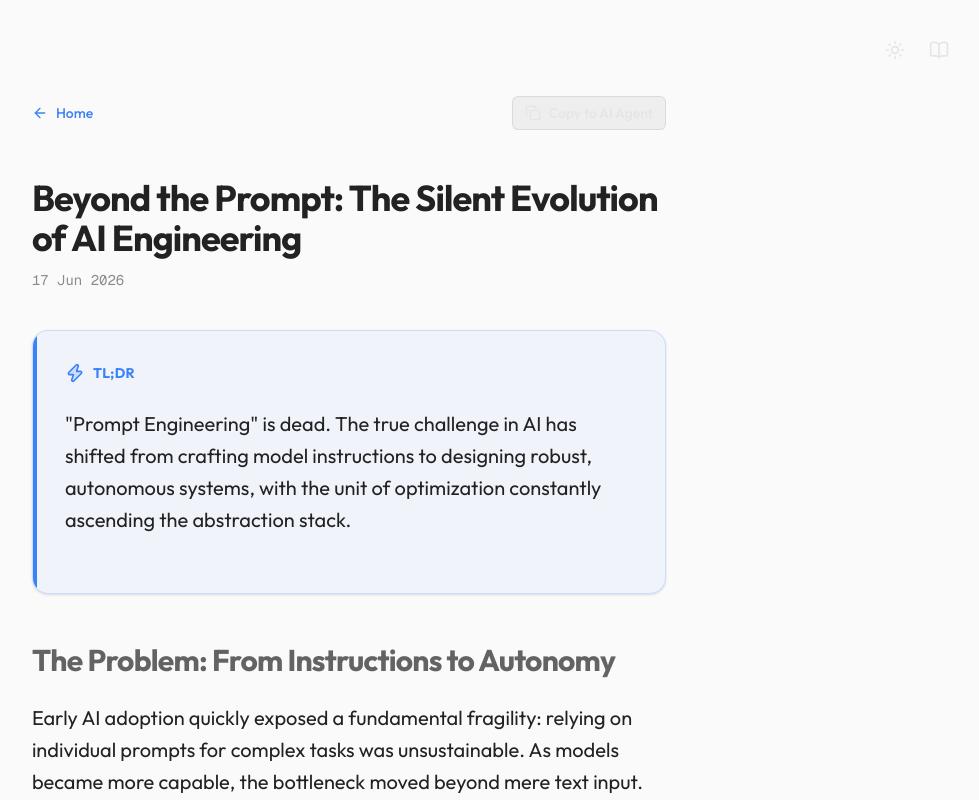
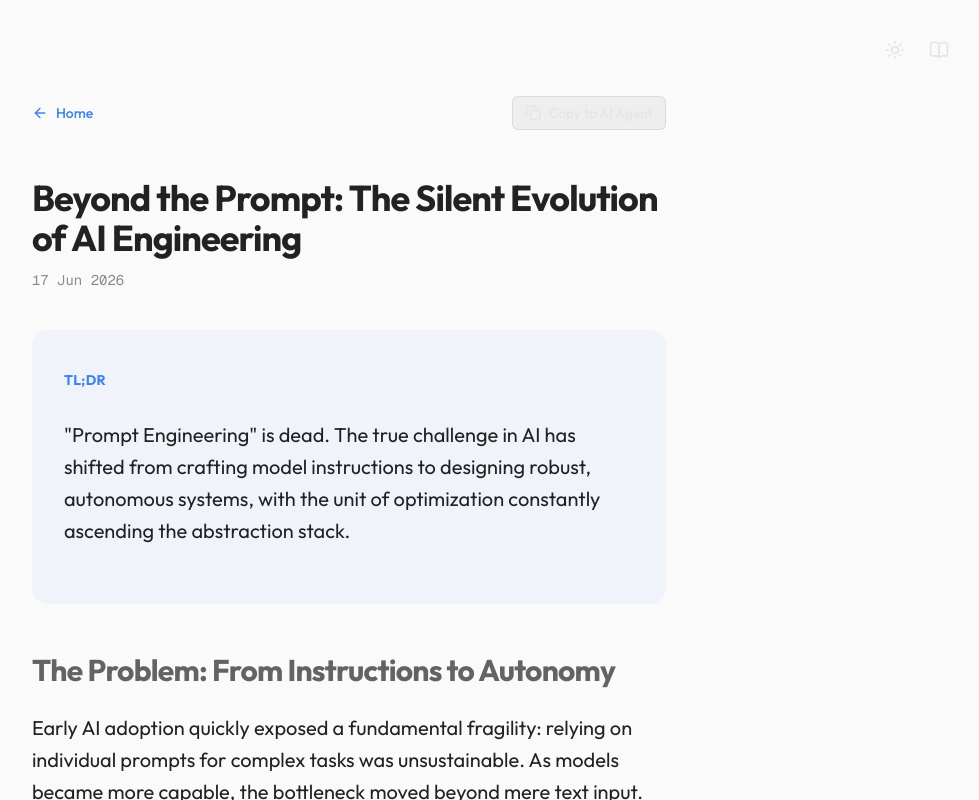
Before and after one commit to alimkhalelov/personal-website-telos, a Next.js app: page /blog/ai-engineering-evolution in a window 1280 px wide. Shown: the top 800 px of the page, without its empty margins (291-1270 px from the left). Built offline with nearby package versions, Linux system fonts and the light colour scheme.

Commit message:
style: simplify TL;DR banner by removing icon, border, and left accent line

```diff
--- a/src/app/blog/[slug]/page.tsx
+++ b/src/app/blog/[slug]/page.tsx
@@ -2,7 +2,7 @@ import { getArticleBySlug, getSortedArticles } from "@/lib/mdx";
 import { notFound } from "next/navigation";
 import { MDXRemote } from "next-mdx-remote/rsc";
 import Link from "next/link";
-import { ArrowLeft, Zap } from "lucide-react";
+import { ArrowLeft } from "lucide-react";
 import { CopyToAgentButton } from "@/components/copy-to-agent-button";
 import { Bionify } from "@/components/bionify";
 
@@ -96,10 +96,8 @@ const components = {
 
     if (isTldr) {
       return (
-        <div className="my-10 p-6 sm:p-8 bg-accent/5 border border-accent/20 rounded-2xl shadow-sm relative overflow-hidden">
-          <div className="absolute top-0 left-0 w-1 h-full bg-accent"></div>
-          <div className="flex items-center gap-2 mb-3">
-            <Zap className="w-5 h-5 text-accent fill-accent/20" />
+        <div className="my-10 p-6 sm:p-8 bg-accent/5 rounded-2xl">
+          <div className="mb-3">
             <span className="font-bold text-accent tracking-wide uppercase text-sm">TL;DR</span>
           </div>
           <p className="text-[18px] sm:text-[20px] text-[#222222] dark:text-foreground/90 leading-[1.6] m-0">
```
